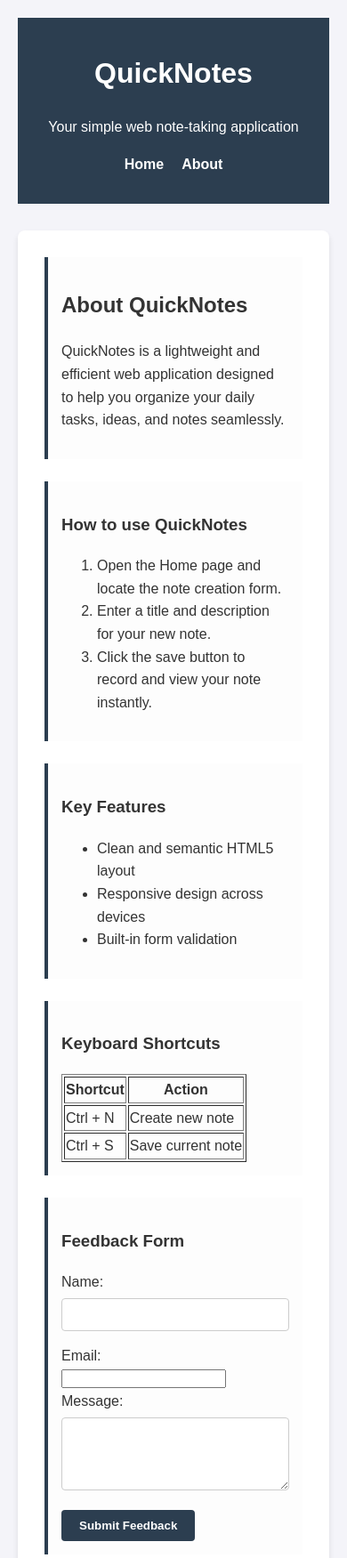
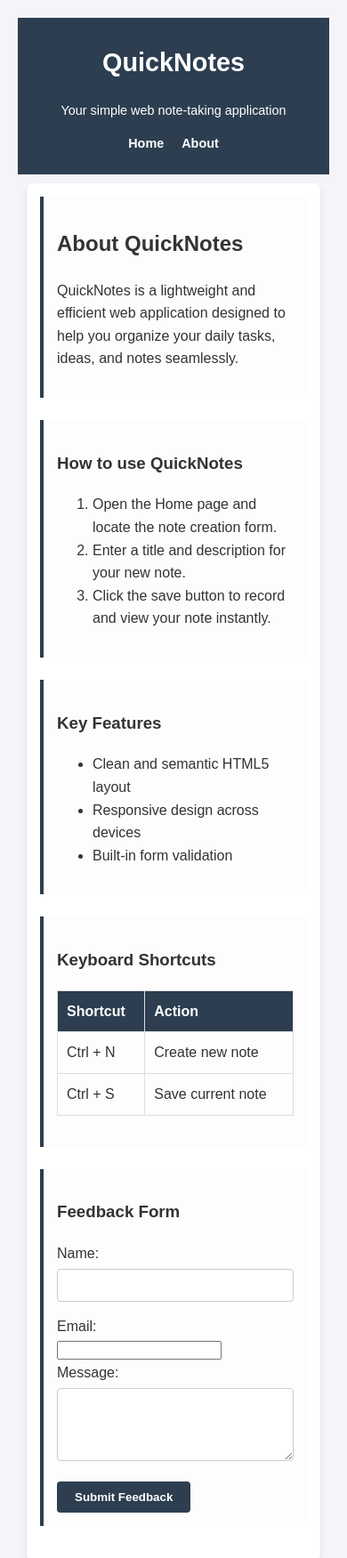
Before and after one commit to over25smavilline-2570/web-foundations-days, a plain HTML site: page day2/about.html in a window 390 px wide. Shown: the top 1751 px of the page at 89% size. Drawn offline with Linux system fonts and the light colour scheme.

Commit message:
Day 2 assignment

```diff
--- a/day2/style.css
+++ b/day2/style.css
@@ -1,3 +1,7 @@
+* {
+    box-sizing: border-box;
+}
+
 body {
     font-family: Arial, sans-serif;
     line-height: 1.6;
@@ -12,6 +16,7 @@ header {
     color: #fff;
     padding: 1rem;
     text-align: center;
+    transition: padding 0.3s ease;
 }
 
 nav ul {
@@ -26,11 +31,15 @@ nav a {
     color: #fff;
     text-decoration: none;
     font-weight: bold;
+    transition: color 0.3s ease;
 }
 
 nav a:hover {
     text-decoration: underline;
-}/* Box Model Practice */
+    color: #1abc9c;
+}
+
+/* Box Model Practice */
 main {
     max-width: 800px;
     margin: 30px auto;
@@ -45,7 +54,43 @@ section {
     padding: 15px;
     border-left: 4px solid #2c3e50;
     background: #fdfdfd;
-}/* Form & Button Styling */
+}
+
+/* Features Grid */
+.features {
+    display: grid;
+    grid-template-columns: repeat(auto-fit, minmax(180px, 1fr));
+    gap: 15px;
+    list-style: none;
+    padding: 0;
+}
+
+.features li {
+    background: #f4f4f9;
+    padding: 15px;
+    border-radius: 4px;
+    border: 1px solid #ddd;
+}
+
+/* Table Styling */
+table {
+    width: 100%;
+    border-collapse: collapse;
+    margin-bottom: 20px;
+}
+
+th, td {
+    border: 1px solid #ddd;
+    padding: 10px;
+    text-align: left;
+}
+
+th {
+    background-color: #2c3e50;
+    color: white;
+}
+
+/* Form & Button Styling */
 input[type="text"],
 textarea {
     width: 100%;
@@ -65,8 +110,22 @@ button {
     border-radius: 4px;
     cursor: pointer;
     font-weight: bold;
+    transition: background-color 0.3s ease;
 }
 
 button:hover {
     background-color: #34495e;
 }
+
+/* Media Query */
+@media (max-width: 600px) {
+    header {
+        padding: 0.5rem;
+        font-size: 0.9rem;
+    }
+
+    main {
+        padding: 15px;
+        margin: 10px;
+    }
+}
```
Also changed, not shown: day3/script.js (added).
